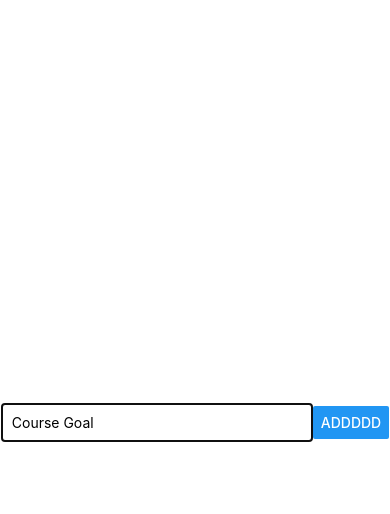
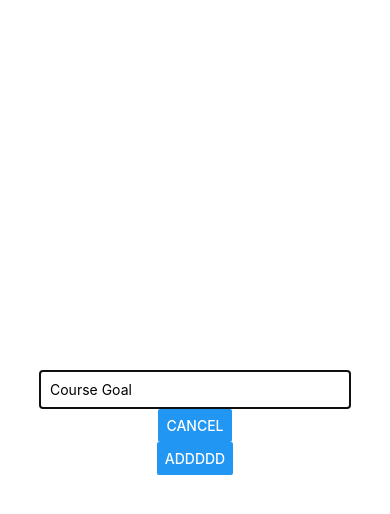
Before and after one commit to Awtanabe/react-native-basic-app, a React Native app: screen / in a window 390 px wide. Both pictures are taken after a click on the button "ADD GOAL". Shown: the top 514 px of the page. Built offline with nearby package versions, Linux system fonts and the light colour scheme.

Commit message:
goal追加キャンセル

```diff
--- a/App.js
+++ b/App.js
@@ -14,7 +14,8 @@ export default function App() {
     // setCourseGoals([...courseGoals, entredGoal])
     // こっちがベターらしい
 　 setCourseGoals(currentGoals => [...currentGoals, {id: Math.random().toString(), value: goalTitle}])
-  }
+   setIsAddMode(false)
+}
 
   const removeGoalHanlder = goalId => {
     setCourseGoals(currentGoals => {
@@ -26,10 +27,14 @@ export default function App() {
     setIsAddMode(true)
   }
 
+  const cancalGoalAdditionHandler = () =>{
+    setIsAddMode(false)
+  }
+
   return (
     <View style={styles.screen} >
       <Button title="add goal" onPress={handleModal}/>
-      <GoalInput visible={isAddMode} onAddGoal={addGoalHander}/>
+      <GoalInput visible={isAddMode} onAddGoal={addGoalHander} onCancel={cancalGoalAdditionHandler}/>
       <FlatList data={courseGoals} renderItem={itemDate =>(
         <View >
           <GoalItem id={itemDate.item.id} title={itemDate.item.value} onDelete={removeGoalHanlder}/>
--- a/components/GoalInput.js
+++ b/components/GoalInput.js
@@ -10,6 +10,12 @@ const GoalInput = props => {
     setEntredGoal(enterdText)
   }
 
+  const addGoalHandler = () => {
+    props.onAddGoal(entredGoal)
+    setEntredGoal('')
+  }
+  console.log("props",props)
+
   return (
     <Modal visible={props.visible} animationType="slide">
       <View style={styles.inputContainer}>
@@ -19,7 +25,8 @@ const GoalInput = props => {
           onChangeText={goalInputHandler}
           value={entredGoal}
         />
-      <Button title="ADDDDD" onPress={props.onAddGoal.bind(this, entredGoal)}/>
+      <Button title="cancel" onPress={props.onCancel}/>
+      <Button title="ADDDDD" onPress={addGoalHandler}/>
       </View>
     </Modal>
   )
@@ -28,7 +35,7 @@ const GoalInput = props => {
 const styles = StyleSheet.create({
   inputContainer: {
     flex:1,
-    flexDirection: 'row',
+    flexDirection: 'column',
     justifyContent: 'center',
     alignItems: 'center'
   },input: {
```
